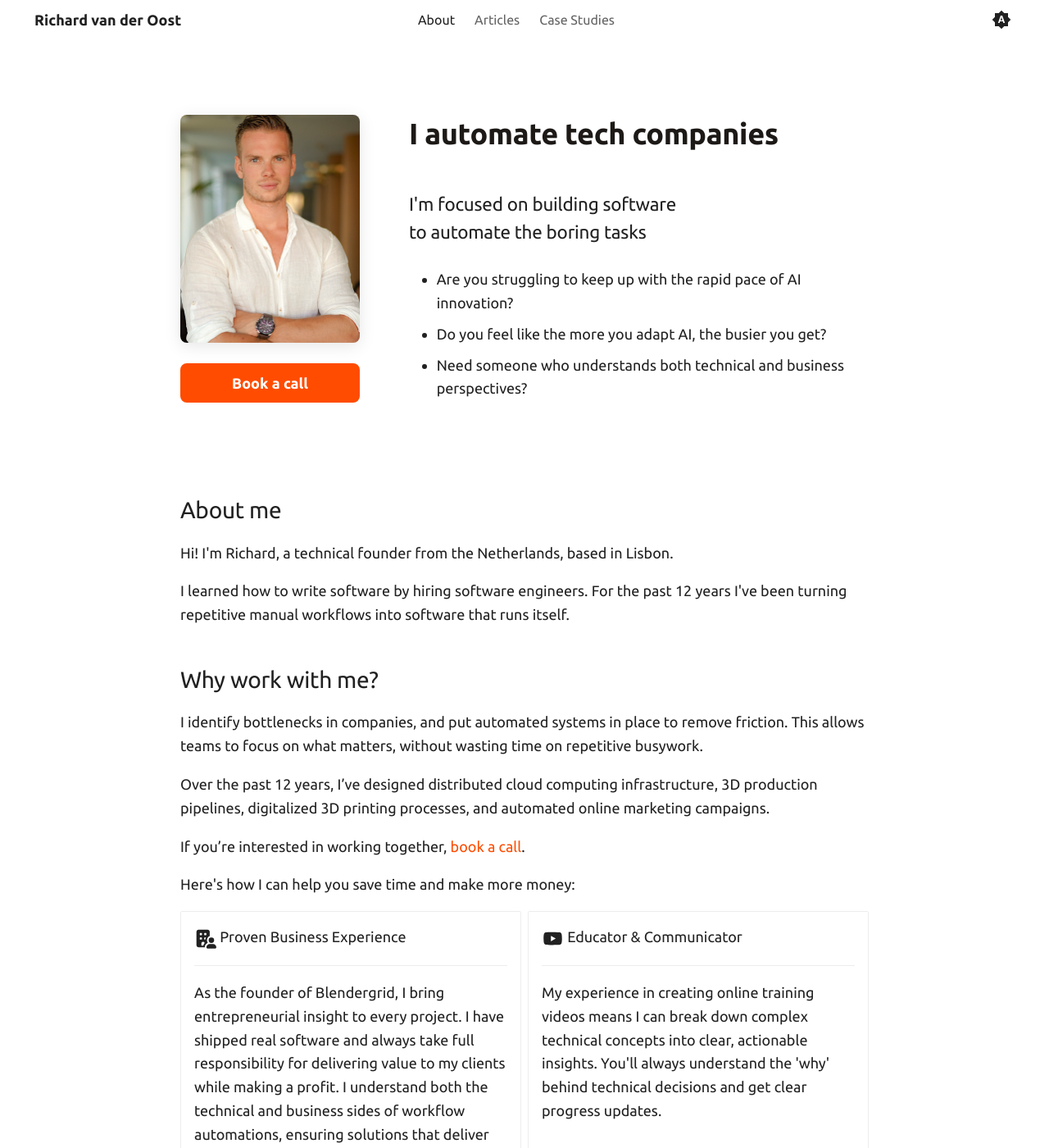
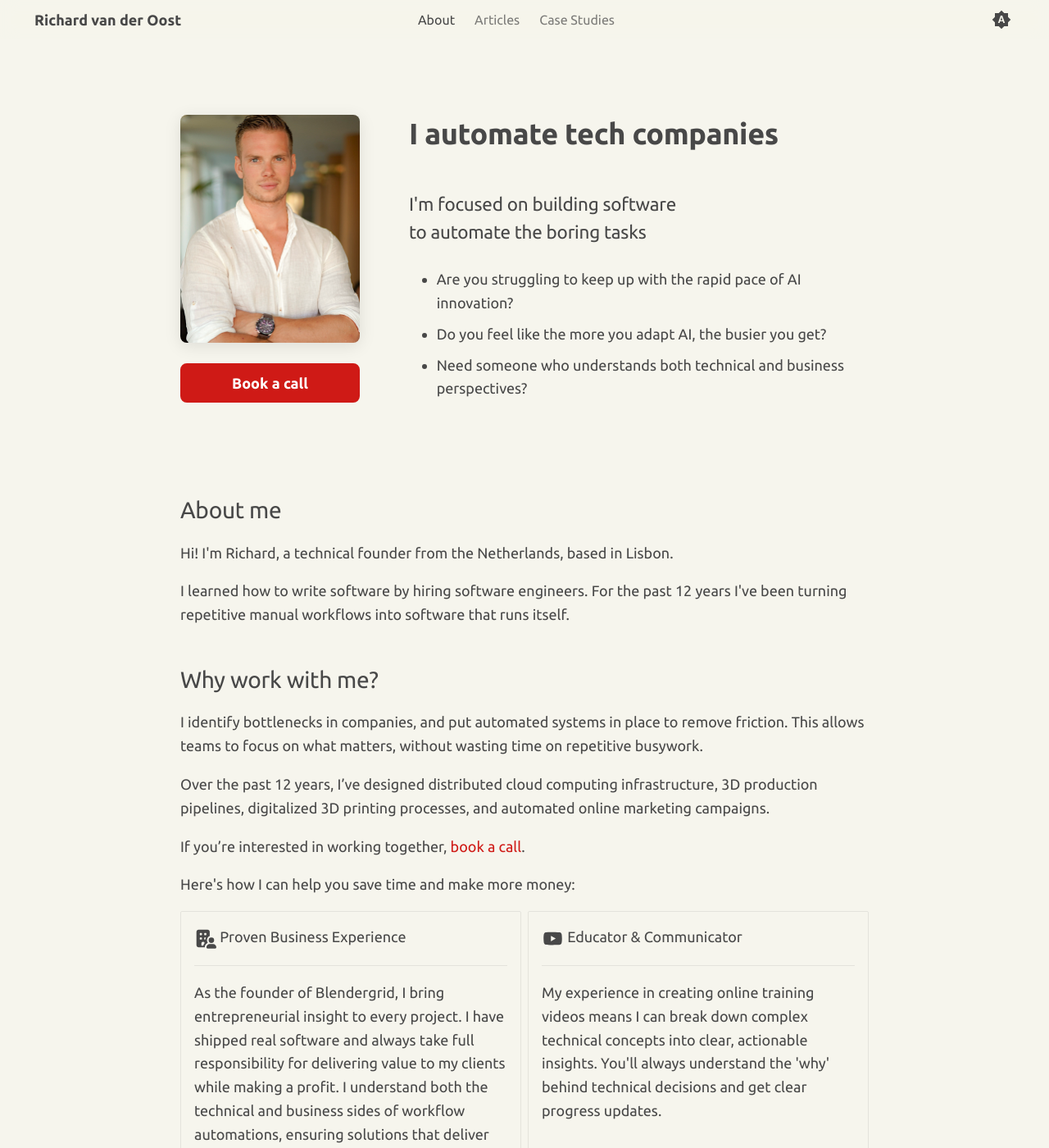
Before and after one commit to vanderoost/vanderoost.github.io, an MkDocs documentation site: the page built from docs/index.md, in a window 1280 px wide and 1400 px high. Shown: the whole window at 82% size. Built offline with MkDocs 1.6.1 and Material for MkDocs 9.7.7, drawn with Linux system fonts in a browser that asks for light colours.

Commit message:
Fix padding issue

```diff
--- a/docs/stylesheets/extra.css
+++ b/docs/stylesheets/extra.css
@@ -30,26 +30,55 @@
 
 /* Pages with `hide: [navigation, toc]` let .md-content expand to the full
    61rem grid. Cap and centre it. Regular pages are unaffected: their content
-   column is only 36.8rem (61 − 2 × 12.1 sidebars), well under this cap. */
-.md-content article {
-  max-width: 42rem;
+   column is only 36.8rem (61 − 2 × 12.1 sidebars), well under this cap.
+
+   Blog posts are excluded: .md-content--post is a flex container, and an auto
+   inline margin on a flex item suppresses its stretch, so the article would
+   size to its max-content width instead of the column — several thousand
+   pixels wide, overflowing the viewport on mobile.
+
+   `margin-inline: auto` replaces Material's `.md-content__inner` margin of
+   `0 .8rem`, and auto margins collapse to 0 once the column is narrower than
+   the cap — text would touch the viewport edges on small screens. The second
+   term keeps that .8rem gutter as the real limit until the cap takes over. */
+.md-content:not(.md-content--post) > article {
+  max-width: min(42rem, 100% - 1.6rem);
   margin-inline: auto;
 }
 
 /* Custom colors */
 [data-md-color-scheme="default"] {
-  --md-primary-fg-color:             oklch(0.7 0.2486 40);
-  --md-primary-fg-color--dark:       oklch(0.625 0.2219 40);
-  --md-accent-fg-color:              oklch(0.6705 0.2758 33);
-  --md-accent-fg-color--transparent: oklch(0.6705 0.2758 33 / 0.1);
+  --md-primary-fg-color:             oklch(0.5458 0.2116 28.7);
+  --md-primary-fg-color--dark:       oklch(0.5167 0.2069 28.7);
+  --md-accent-fg-color:              oklch(0.6917 0.2116 28.7);
+  --md-accent-fg-color--transparent: oklch(0.6917 0.2116 28.7 / 0.1);
 
-  --rvo-h1-color: oklch(21.6% 0.006 56.043);
+  --md-default-fg-color: oklch(0.4 0 0);
+  --md-default-bg-color: oklch(0.9687 0.0106 100);
+
+  --md-footer-bg-color: none;
+  --md-footer-bg-color--dark: oklch(0.8667 0.026 75.31);
+  --md-footer-fg-color: oklch(0.4 0 0);
+  --md-footer-fg-color--light: oklch(0.3 0 0);
+  --md-footer-fg-color--lighter: oklch(0.2 0 0);
+
+  --md-code-bg-color:    #e1e2e7;
+
+  --rvo-h1-color: oklch(0.4 0 0);
 }
 [data-md-color-scheme="slate"] {
   --md-primary-fg-color:             oklch(0.7 0.2486 40);
   --md-primary-fg-color--dark:       oklch(0.625 0.2219 40);
   --md-accent-fg-color:              oklch(0.6705 0.2758 33);
   --md-accent-fg-color--transparent: oklch(0.6705 0.2758 33 / 0.1);
+
+  --md-hue: 220deg;
+  --md-default-bg-color: oklch(17% 0.017 264.665);
+
+  --md-footer-bg-color: none;
+  --md-footer-bg-color--dark: oklch(19% 0.016 264.665);
+
+  --md-code-bg-color:    oklch(27.8% 0.033 256.848);
 
   --rvo-h1-color: oklch(97% 0.001 106.424);
 }
```
